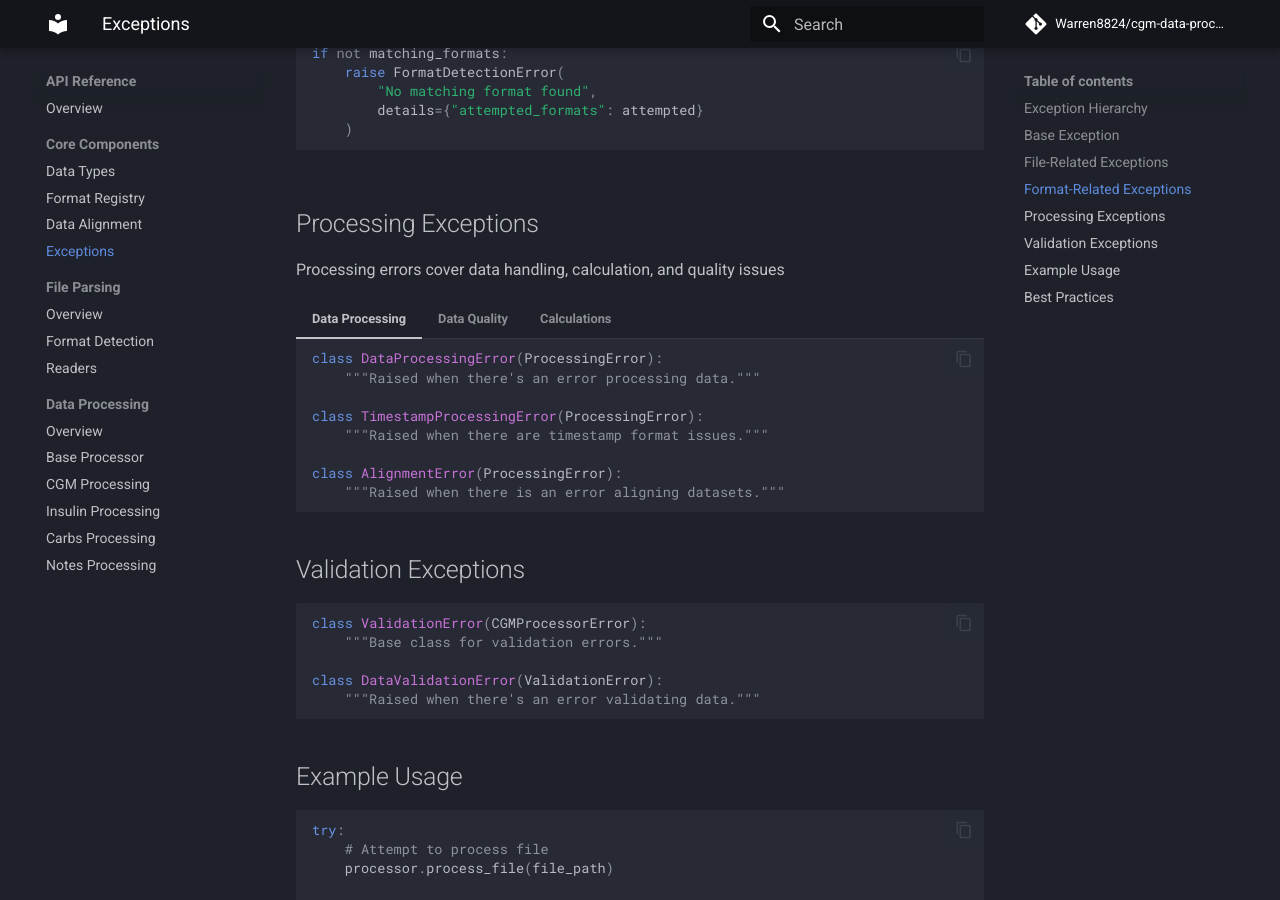
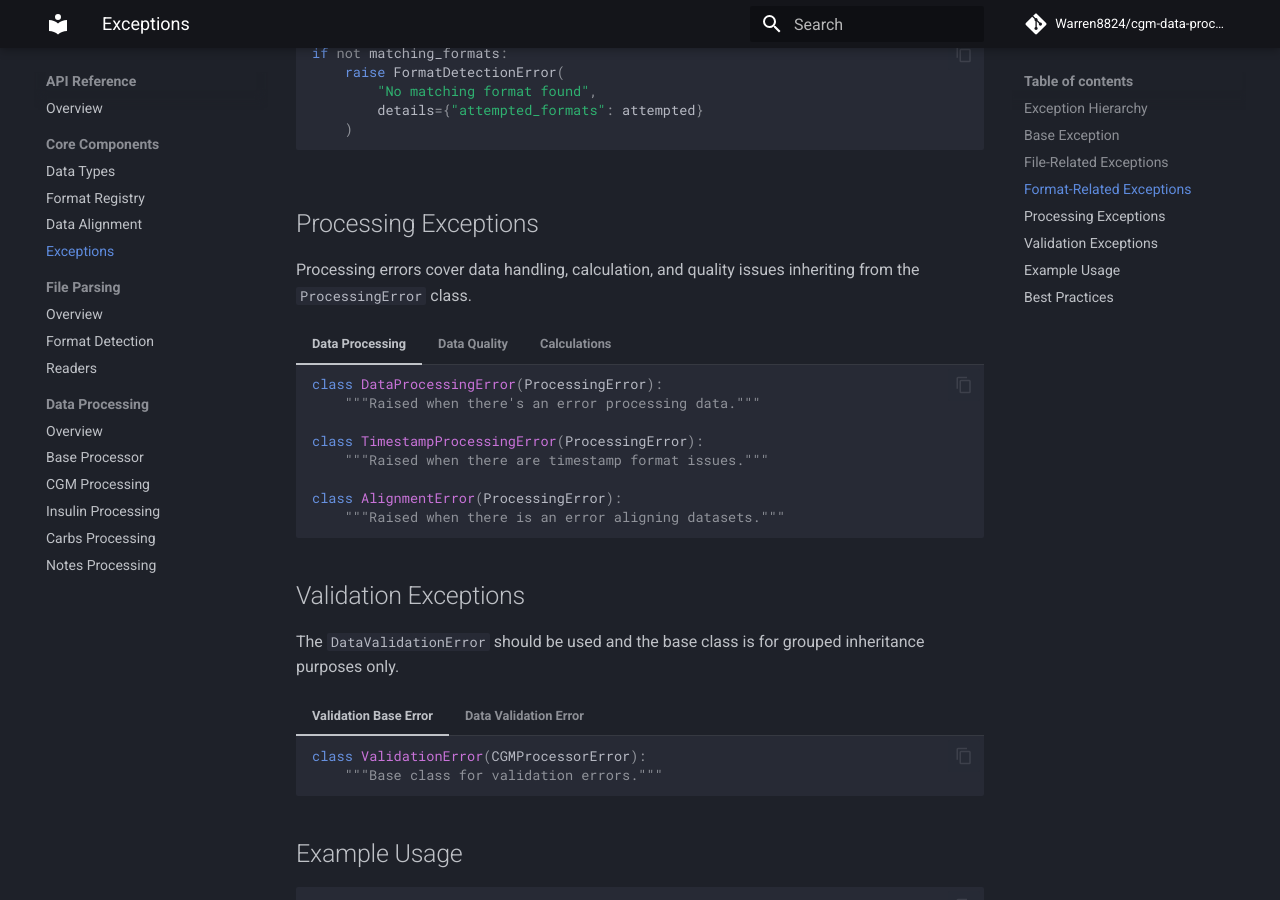
Before and after one commit to Warren8824/cgm-data-processor, an MkDocs documentation site: the page built from docs/api/core/exceptions.md, in a window 1280 px wide and 900 px high, scrolled down 2509 px. Built offline with MkDocs 1.6.1 and Material for MkDocs 9.7.7, drawn with Linux system fonts in a browser that asks for light colours; comment, search, counter and statistics services are not loaded.

Commit message:
Improve exceptions.md layout.

````diff
--- a/docs/api/core/exceptions.md
+++ b/docs/api/core/exceptions.md
@@ -173,7 +173,7 @@ All format-related exceptions inherit from `FormatError`
 
 ## Processing Exceptions
 
-Processing errors cover data handling, calculation, and quality issues
+Processing errors cover data handling, calculation, and quality issues inheriting from the `ProcessingError` class.
 
 === "Data Processing"
     ```python
@@ -212,14 +212,19 @@ Processing errors cover data handling, calculation, and quality issues
     ```
 
 ## Validation Exceptions
+The `DataValidationError` should be used and the base class is for grouped inheritance purposes only.
 
-```python
-class ValidationError(CGMProcessorError):
-    """Base class for validation errors."""
+=== "Validation Base Error"
+    ```python
+    class ValidationError(CGMProcessorError):
+        """Base class for validation errors."""
+    ```
 
-class DataValidationError(ValidationError):
-    """Raised when there's an error validating data."""
-```
+=== "Data Validation Error"
+    ```python
+    class DataValidationError(ValidationError):
+        """Raised when there's an error validating data."""
+    ```
 
 ## Example Usage
 
````
